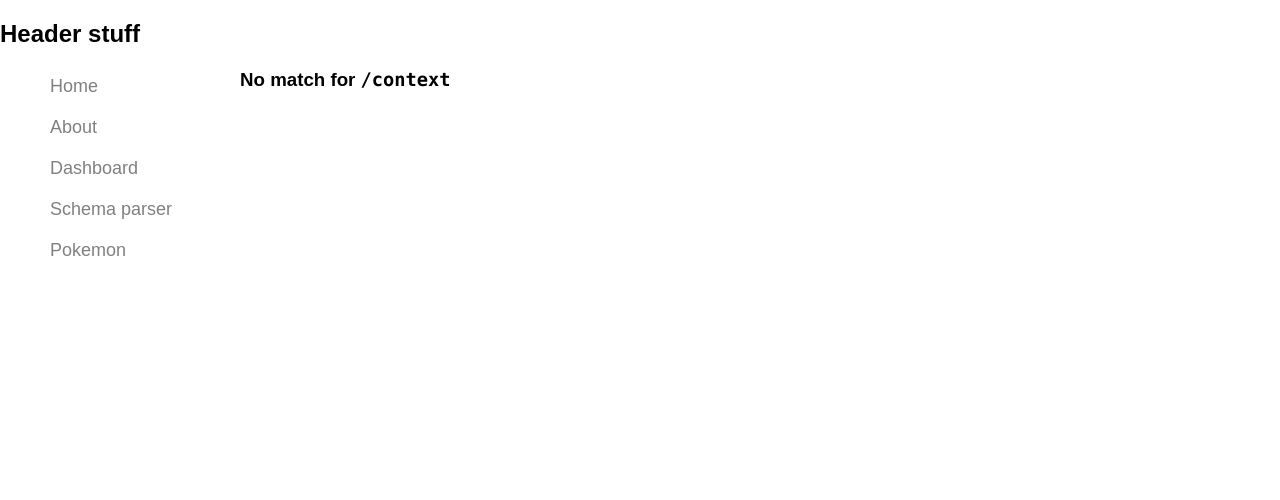
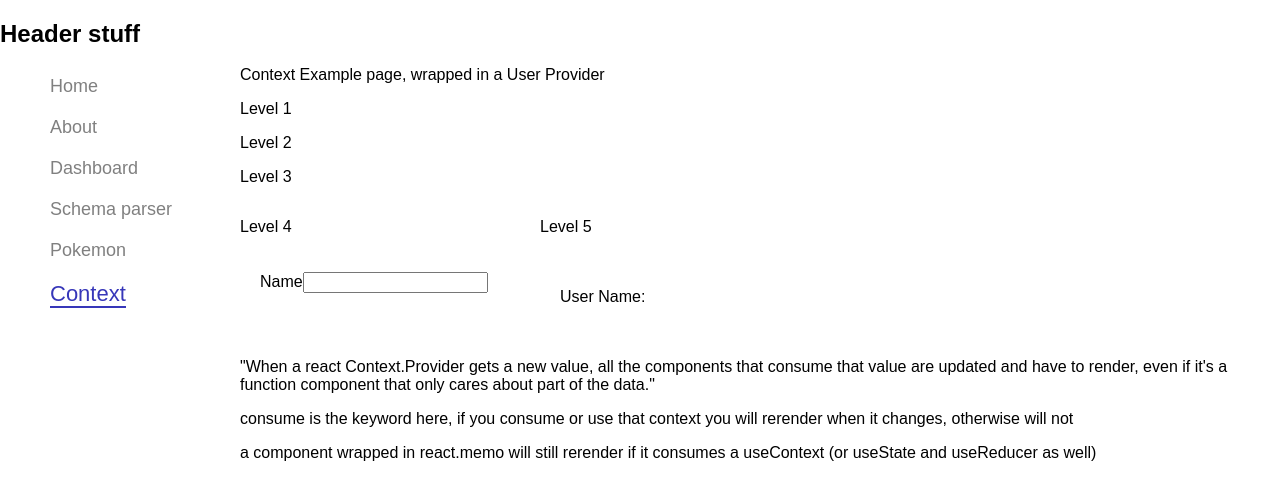
Before and after one commit to denisos/mixopedia, a React (Create React App) app: page /context in a window 1280 px wide. Shown: the top 500 px of the page. Built offline with nearby package versions, Linux system fonts and the light colour scheme.

Commit message:
added react context example

```diff
--- a/public/index.html
+++ b/public/index.html
@@ -7,7 +7,7 @@
     <meta name="theme-color" content="#000000" />
     <meta
       name="description"
-      content="Web site created using create-react-app"
+      content="mixotopia"
     />
     <link rel="apple-touch-icon" href="%PUBLIC_URL%/logo192.png" />
     <!--
@@ -24,7 +24,7 @@
       work correctly both with client-side routing and a non-root public URL.
       Learn how to configure a non-root public URL by running `npm run build`.
     -->
-    <title>React App</title>
+    <title>mixotopia</title>
   </head>
   <body>
     <noscript>You need to enable JavaScript to run this app.</noscript>
--- a/src/App.tsx
+++ b/src/App.tsx
@@ -13,6 +13,7 @@ import HeaderBar from './layout/HeaderBar';
 import LandingBody from './components/landing/LandingBody';
 import Dashboard from './components/Dashboard';
 import SchemParser from './components/schemaparser/SchemaParser';
+import ContextExample from './components/contextexample/ContextExample';
 const PokemonPowerRankings = React.lazy(() =>
   import(/* webpackChunkName: "PokemonPowerRankings" */ './components/pokemon/PokemonPowerRankings'));
 
@@ -46,6 +47,9 @@ function App() {
                 </Route>
                 <Route path="/pokemon">
                   <PokemonPowerRankings />
+                </Route>
+                <Route path="/context">
+                  <ContextExample />
                 </Route>
                 <Route path="*">
                   <NoMatch />
--- /dev/null
+++ b/src/components/contextexample/ContextExample.css
@@ -0,0 +1,10 @@
+.level-container {
+  display: flex;
+}
+
+.user-edit-box {
+  box-sizing: border-box;
+  flex-basis: 30%;
+  padding: 20px;
+  min-width: 300px;
+}
--- /dev/null
+++ b/src/components/contextexample/ContextExample.tsx
@@ -0,0 +1,77 @@
+import React from 'react';
+import { UserProvider, useUser } from '../../contexts/user/user-context';
+import UserDisplay from './UserDisplay';
+import UserEdit from './UserEdit';
+
+import './ContextExample.css';
+
+const Level1 = () => {
+  // const [user] = useUser();
+  console.log("render level1")
+  return (
+    <div>
+      <p>Level 1</p>
+      <Level2 />
+    </div>
+  );
+}
+
+const Level2 = () => {
+  console.log("render level2")
+  return (
+    <div>
+      <p>Level 2</p>
+      <Level3 />
+    </div>
+  );
+}
+
+const Level3 = React.memo(() => {
+  const [user] = useUser();
+  console.log("render level3")
+  return (
+    <div>
+      <p>Level 3</p>
+      <div className="level-container">
+        <Level4 />
+        <Level5 />
+      </div>
+    </div>
+  );
+});
+
+const Level5 = () => {
+  console.log("render level5")
+  return (
+    <div>
+      <p>Level 5</p>
+      <UserDisplay />
+    </div>
+  );
+}
+
+const Level4 = () => {
+  console.log("render level4")
+  return (
+    <div>
+      <p>Level 4</p>
+      <UserEdit />
+    </div>
+  );
+}
+
+export default function ContextExample() {
+  return (
+    <UserProvider>
+      <div className="contextexample-container">
+        <p>Context Example page, wrapped in a User Provider</p>
+
+        <Level1 />
+
+        <p>"When a react Context.Provider gets a new value, all the components that consume that value are updated and have to render, even if it's a function component that only cares about part of the data."</p>
+        <p>consume is the keyword here, if you consume or use that context you will rerender when it changes, otherwise will not</p>
+        <p>a component wrapped in react.memo will still rerender if it consumes a useContext (or useState and useReducer as well)</p>
+      </div>
+    </UserProvider>
+  )
+}
--- /dev/null
+++ b/src/components/contextexample/UserDisplay.tsx
@@ -0,0 +1,13 @@
+import { useUser } from '../../contexts/user/user-context';
+
+export default function UserDisplay() {
+  const [user] = useUser();
+
+  console.log("UserDisplay render");
+
+  return (
+    <div className="user-edit-box">
+      <p>User Name: {user?.name}</p>
+    </div>
+  )
+}
--- /dev/null
+++ b/src/components/contextexample/UserEdit.tsx
@@ -0,0 +1,22 @@
+import { useCallback } from 'react';
+import { useUser } from '../../contexts/user/user-context';
+
+export default function UserEdit() {
+  const [user, setUser] = useUser();
+
+  console.log("UserEdit render");
+
+  const handleUpdateName = useCallback((evt: React.ChangeEvent<HTMLInputElement>) => {
+    setUser((prevUser: any) => ({ ...prevUser, name: evt.target.value}))
+  }, [setUser]);
+
+
+  return (
+    <div className="user-edit-box">
+      <label>
+        Name
+        <input type="text" value={user?.name} onChange={handleUpdateName}></input>
+      </label>
+    </div>
+  )
+}
--- /dev/null
+++ b/src/contexts/user/user-context.js
@@ -0,0 +1,21 @@
+import React, { createContext, useState, useContext } from "react";
+
+const UserContext = createContext();
+
+function useUser() {
+  const context = useContext(UserContext);
+  if (!context) {
+    throw new Error("useUser must be used within a UserProvider");
+  }
+  return context;
+}
+
+function UserProvider(props) {
+  const [user, setUser] = useState({ name: "" });
+  // regenerate is user changes
+  const value = React.useMemo(() => [user, setUser], [user]);
+  // const value = [user, setUser];
+  return <UserContext.Provider value={value} {...props} />
+}
+
+export { UserProvider, useUser };
--- a/src/layout/MainNav.tsx
+++ b/src/layout/MainNav.tsx
@@ -30,6 +30,11 @@ function MainNav() {
           <FormattedMessage id="nav.pokemon" />
         </NavLink>
       </li>
+      <li>
+        <NavLink exact to="/context">
+          <FormattedMessage id="nav.context" />
+        </NavLink>
+      </li>
     </ul>
   )
 }
--- a/src/translations/de-de.json
+++ b/src/translations/de-de.json
@@ -3,5 +3,6 @@
   "nav.about": "Uber",
   "nav.dashboard": "Armaturenbrett",
   "nav.schemaparser": "Schemaparser",
-  "nav.pokemon": "Pokemon"
+  "nav.pokemon": "Pokemon",
+  "nav.context": "Context"
 }
--- a/src/translations/en-us.json
+++ b/src/translations/en-us.json
@@ -3,5 +3,6 @@
   "nav.about": "About",
   "nav.dashboard": "Dashboard",
   "nav.schemaparser": "Schema parser",
-  "nav.pokemon": "Pokemon"
+  "nav.pokemon": "Pokemon",
+  "nav.context": "Context"
 }
--- a/src/translations/es-mx.json
+++ b/src/translations/es-mx.json
@@ -3,5 +3,6 @@
   "nav.about": "Sobre",
   "nav.dashboard": "Tablero",
   "nav.schemaparser": "Analizador de esquema",
-  "nav.pokemon": "Pokemon"
+  "nav.pokemon": "Pokemon",
+  "nav.context": "Context"
 }
```
